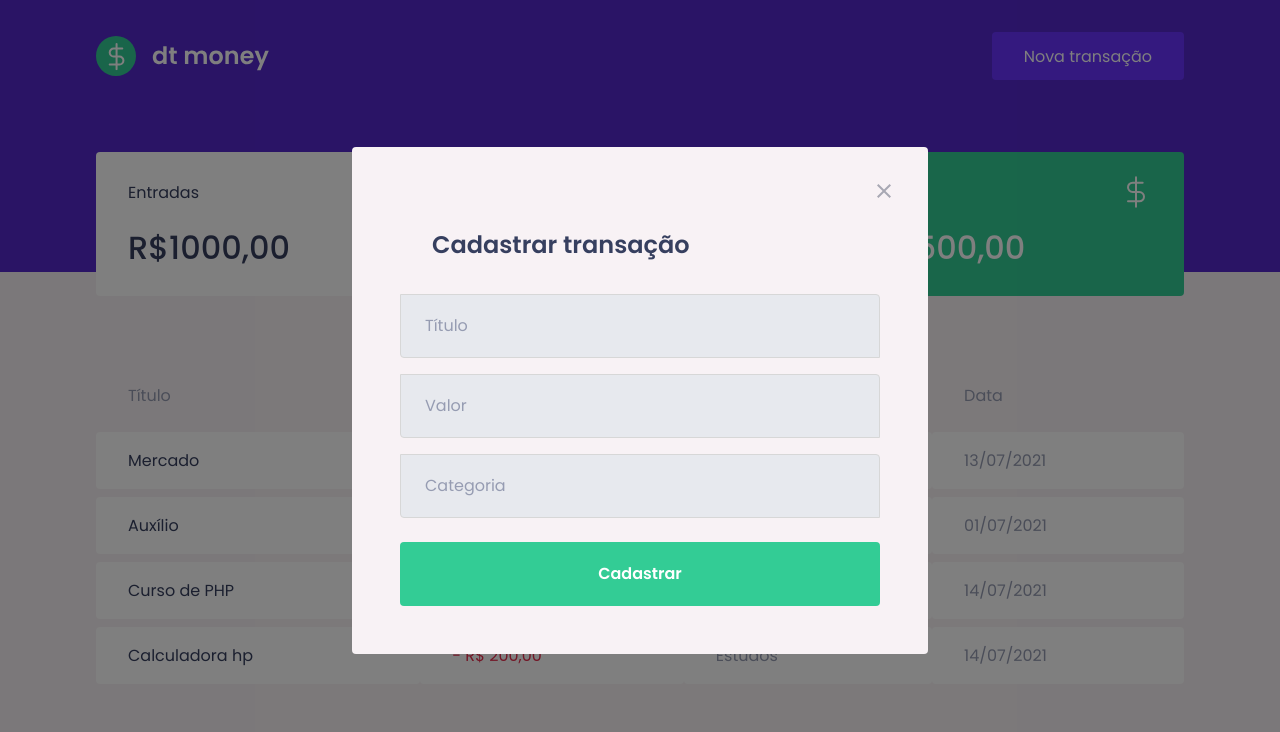
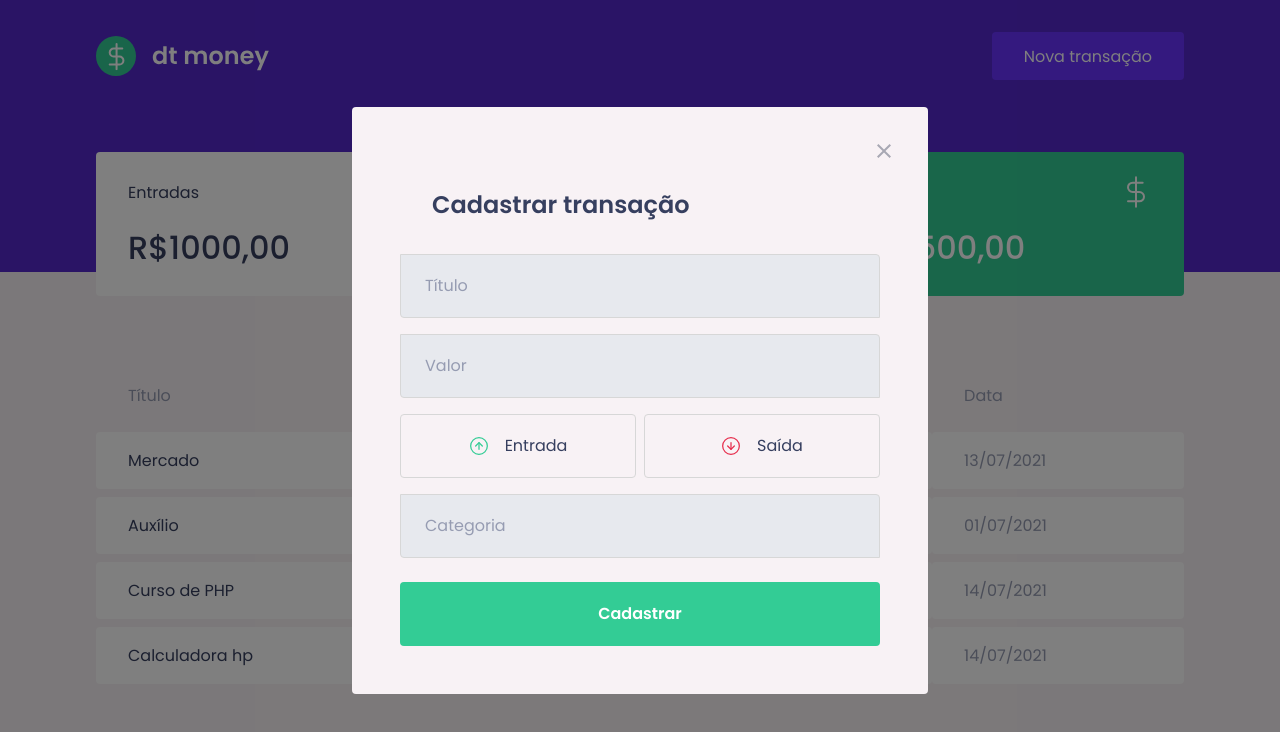
Before and after one commit to LuzianeFreitas/dtmoney, a React (Create React App) app: page / in a window 1280 px wide. Both pictures are taken after a click on the button "Nova transação". Shown: the top 732 px of the page. Built offline with nearby package versions, Linux system fonts and the light colour scheme; no server answers; what miragejs would draw is missing.

Commit message:
add button types modal

```diff
--- a/src/components/NewTransactionModal/index.tsx
+++ b/src/components/NewTransactionModal/index.tsx
@@ -1,6 +1,11 @@
 import Modal from 'react-modal';
-import { Container } from './styles';
 import closeImg from '../../assets/botao-fechar.svg';
+import incomeImg from '../../assets/entradas.svg';
+import outcomeImg from '../../assets/saidas.svg';
+
+import { Container, TransactionTypeContainer } from './styles';
+
+
 interface NewTransactionModalProps {
     isOpen: boolean;
     onRequestClose: () => void;
@@ -33,6 +38,21 @@
                     placeholder="Valor"
                 />
 
+                <TransactionTypeContainer>
+                    <button
+                        type="button"
+                    >
+                        <img src={incomeImg} alt="Entrada" />
+                        <span>Entrada</span>
+                    </button>
+                    <button
+                        type="button"
+                    >
+                        <img src={outcomeImg} alt="Saída" />
+                        <span>Saída</span>
+                    </button>
+                </TransactionTypeContainer>
+
                 <input
                     placeholder="Categoria"
                 />
--- a/src/components/NewTransactionModal/styles.ts
+++ b/src/components/NewTransactionModal/styles.ts
@@ -1,4 +1,5 @@
 import styled from "styled-components";
+import { darken } from 'polished';
 
 export const Container = styled.form`
     h2 {
@@ -48,3 +49,40 @@
     }
 
 `;
+
+export const TransactionTypeContainer = styled.div`
+    margin: 1rem 0;
+    display: grid;
+    grid-template-columns: 1fr 1fr;
+    gap: 0.5rem;
+
+    button {
+        height: 4rem;
+        border: 1px solid #d7d7d7;
+        border-radius: 0.25rem;
+
+        background: transparent;
+
+        display: flex;
+        align-items: center;
+        justify-content: center;
+
+        transition: border-color 0.2s;
+
+        &:hover {
+            border-color: ${darken(0.1, '#d7d7d7')};
+        }
+
+        img {
+            width: 20px;
+            height: 20px;
+        }
+
+        span {
+            display: inline-inline-block;
+            margin-left: 1rem;
+            font-size: 1rem;
+            color: var(--text-title);
+        }
+    }
+`;
```
